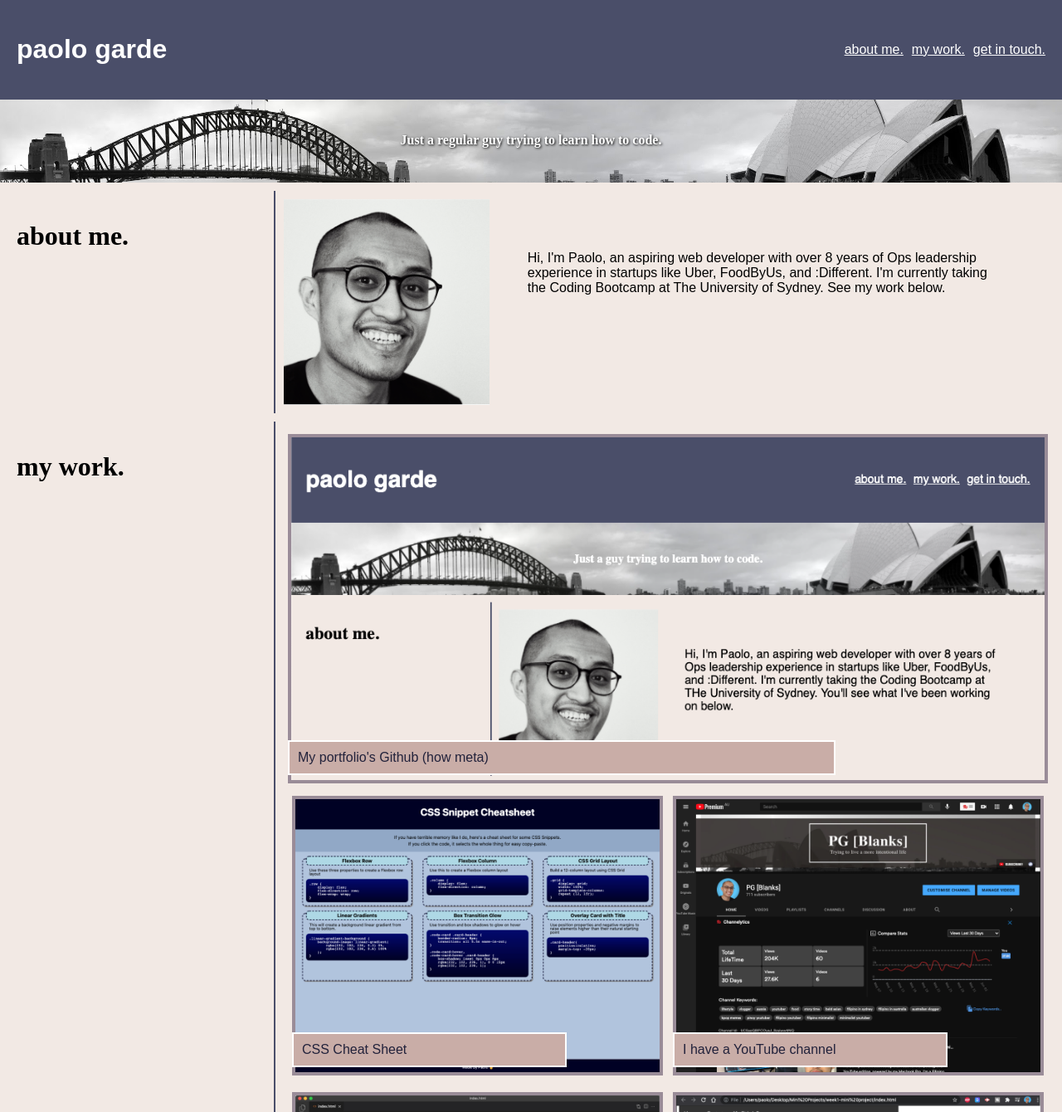
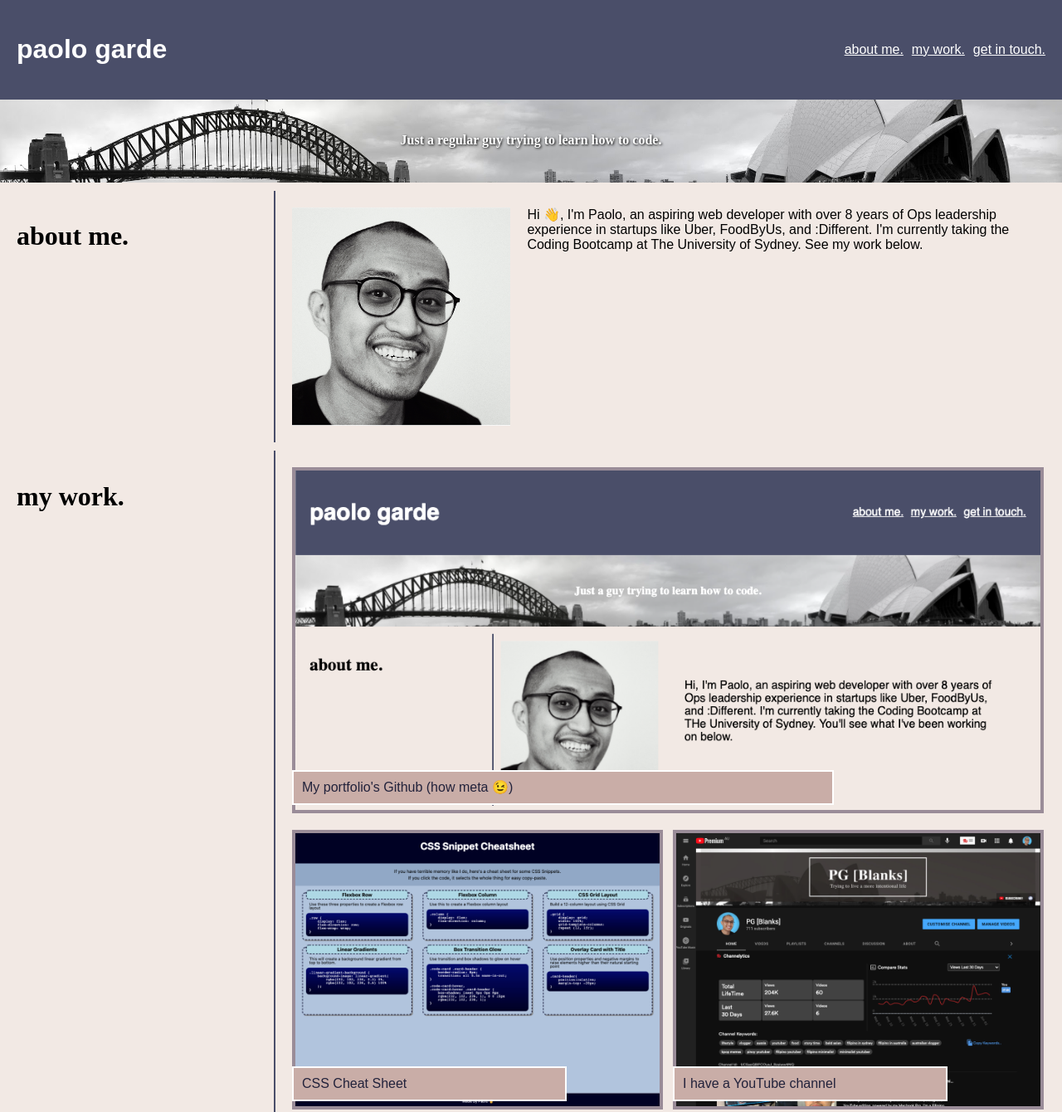
Before and after one commit to rpgarde/paolo-garde-portfolio, a plain HTML site: page index.html in a window 1280 px wide. Shown: the top 1340 px of the page at 83% size. Drawn offline with Linux system fonts and the light colour scheme.

Commit message:
Cleaned up CSS styles}

```diff
--- a/assets/css/style.css
+++ b/assets/css/style.css
@@ -54,7 +54,7 @@ section{
     text-shadow: 1px 1px 3px black;
 }
 
-/*Hover over sections to change label colors*/
+/*Hover over sections to change label colors, letting the user know which section they are on*/
 section:hover .label{
     background-color:#9a8c98;
     color:white;
@@ -78,7 +78,7 @@ section:hover .label{
     flex-wrap:wrap;
     padding:10px;
     display:flex;
-    justify-content: space-evenly;
+    justify-content: space-between;
 }
 
 /*Needed to put this so that the about me section didn't wrap*/
@@ -91,7 +91,7 @@ section:hover .label{
 /*Styles the intro paragraph in About Me*/
 #intro {
     width:70%;
-    padding:5%;
+    margin:10px;
 }
 
 #profile-pic {
@@ -99,12 +99,13 @@ section:hover .label{
     height:auto;
     object-fit: cover;
     overflow: hidden;
+    margin:10px;
 }
 
 /*Styles the first image in portfolio as larger than the others*/
 .img-block-main {
     display:inline-block;
-    margin:5px;
+    margin:10px;
     position:relative;
     flex: 1 1 auto;
     width:100%;
@@ -135,6 +136,7 @@ section:hover .label{
     border: #9a8c98 solid 4px;
 }
 
+/*When you hover over the blocks, they zoom in slightly, shadow is added, and the colours of the caption changes*/
 .img-block:hover, .img-block-main:hover {
     transform:scale(1.02);
     box-shadow: 4px 4px 4px #4a4e69
@@ -157,7 +159,8 @@ figcaption {
     padding:10px;
 }
 
-/*Styling the footer*/
+/*Styling the contact section*/
+
 #contact {
     align-items:center;
 }
@@ -168,6 +171,7 @@ figcaption {
     text-decoration:underline 2px
 }
 
+/*Adding an emoji before each link in the contact section*/
 #linkedin::before{
     content:"👔 ";
     display:inline-block;
@@ -188,13 +192,12 @@ figcaption {
     display:inline-block;
 }
 
-/*If you hover over the links on the footer it adds a background color*/
+/*If you hover over the links in the contact section, it adds a background color*/
 #contact a:hover {
     background-color: #22223b;
     color:white;
     padding:5px;
 }
-
 
 /*Under 768px for mobile devices, everything turns into a column view*/
 
--- a/index.html
+++ b/index.html
@@ -20,26 +20,29 @@
     <div class = "tagline">
         Just a regular guy trying to learn how to code.
     </div>
+
+<!--First section, About Me-->
     <section id ="about-me">
         <h2 class = "label">about me.</h2>
         <div class = "content-block">
             <img src="./assets/images/profile-pic.png"  id ="profile-pic" alt="Paolo Garde">
-            <p id = "intro">Hi, I'm Paolo, an aspiring web developer with over 8 years of Ops leadership experience in startups like Uber, FoodByUs, and :Different. I'm currently taking the Coding Bootcamp at The University of Sydney. See my work below.</p>
+            <p id = "intro">Hi 👋, I'm Paolo, an aspiring web developer with over 8 years of Ops leadership experience in startups like Uber, FoodByUs, and :Different. I'm currently taking the Coding Bootcamp at The University of Sydney. See my work below.</p>
         </div>
     </section>
 
+<!--Second section, Portfolio / My Work-->
     <section id ="portfolio">
         <h2 class = "label">my work.</h2>
         <div class = "content-block">
             <a href="https://rpgarde.github.io/paolo-garde-portfolio/" class = "img-block-main">
                 <img src="./assets/images/img-main.png"  id ="img-main" alt="Image showing My portfolio">
-                <figcaption>My portfolio's Github (how meta)</figcaption>
+                <figcaption>My portfolio's Github (how meta 😉)</figcaption>
             </a>
             <a href="https://rpgarde.github.io/week-2-mini-project/" class = "img-block">
                 <img src="./assets/images/1.png"  id ="img-1" alt="Image showing my CSS Snippets Sheet">
                 <figcaption>CSS Cheat Sheet</figcaption>
             </a>
-            <a href="http://www.youtube.com/pgblanks" class = "img-block">
+            <a href="http://www.youtube.com/pgblanks" class = "img-block">  <!--Note I didn't have enough in my portfolio so I added this first as a placeholder!-->
                 <img src="./assets/images/2.png"  id ="img-2" alt="Image showing my YouTube Channel">
                 <figcaption>I have a YouTube channel</figcaption>
             </a>
@@ -54,6 +57,7 @@
         </div>
     </section>
 
+    <!--Third section, contact section-->
     <section id ="contact">
         <h2 class = "label">get in touch.</h2>
         <div class = "content-block">
```
Also changed, not shown: 1 other file.
